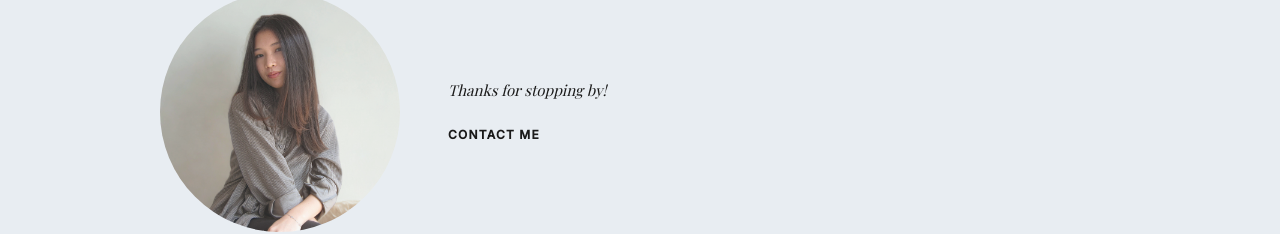
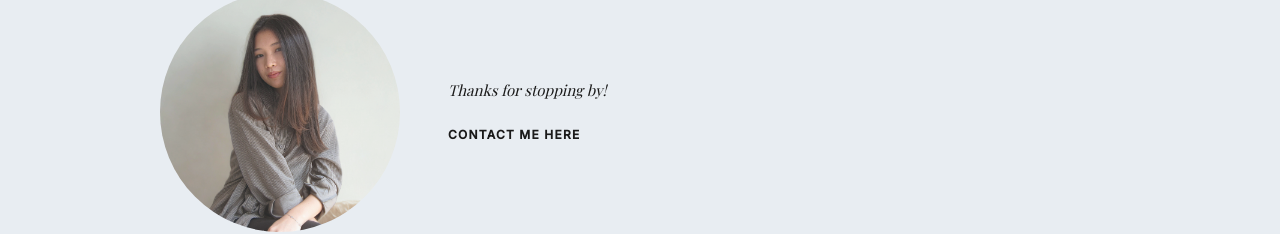
Before and after one commit to arukudassova/my-portfolio, a React (Vite) app: page / in a window 1280 px wide. Shown: the part 1561-1795 px from the top of the page. Built offline with nearby package versions, Linux system fonts and the light colour scheme.

Commit message:
test: update contact link text

```diff
--- a/src/App.jsx
+++ b/src/App.jsx
@@ -95,7 +95,7 @@ export default function App() {
           <div className="footerBio">
             <p style={{ fontFamily: 'var(--serif)', fontStyle: 'italic' }}>Thanks for stopping by!</p>
             <p></p>
-            <a href="mailto:arukudass@gmail.com" className="footerLink">CONTACT ME</a>
+            <a href="mailto:arukudass@gmail.com" className="footerLink">CONTACT ME HERE</a>
           </div>
         </div>
       </footer>
```
